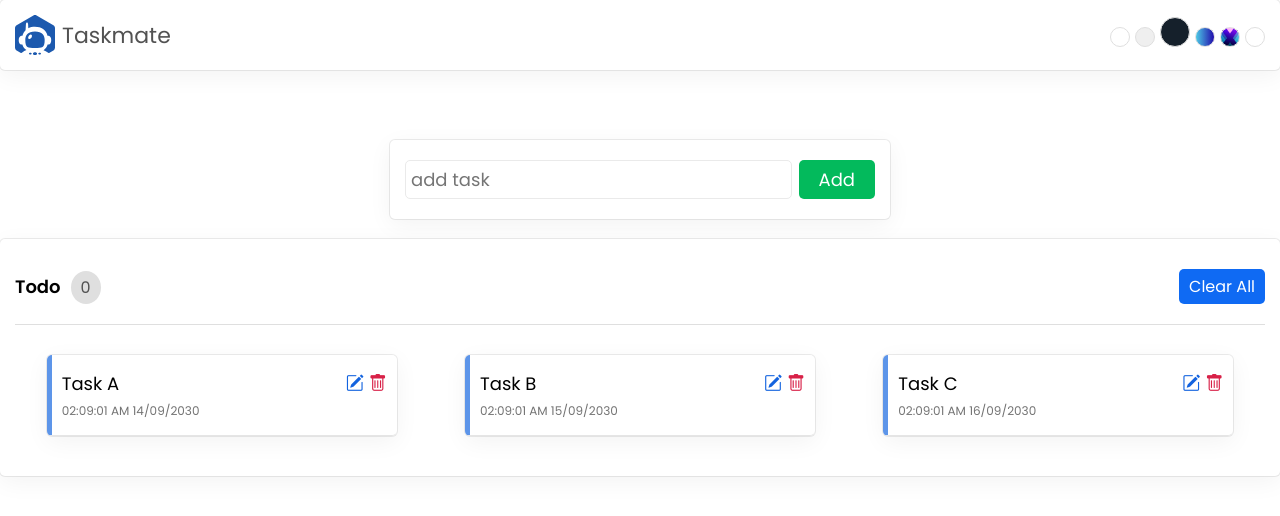
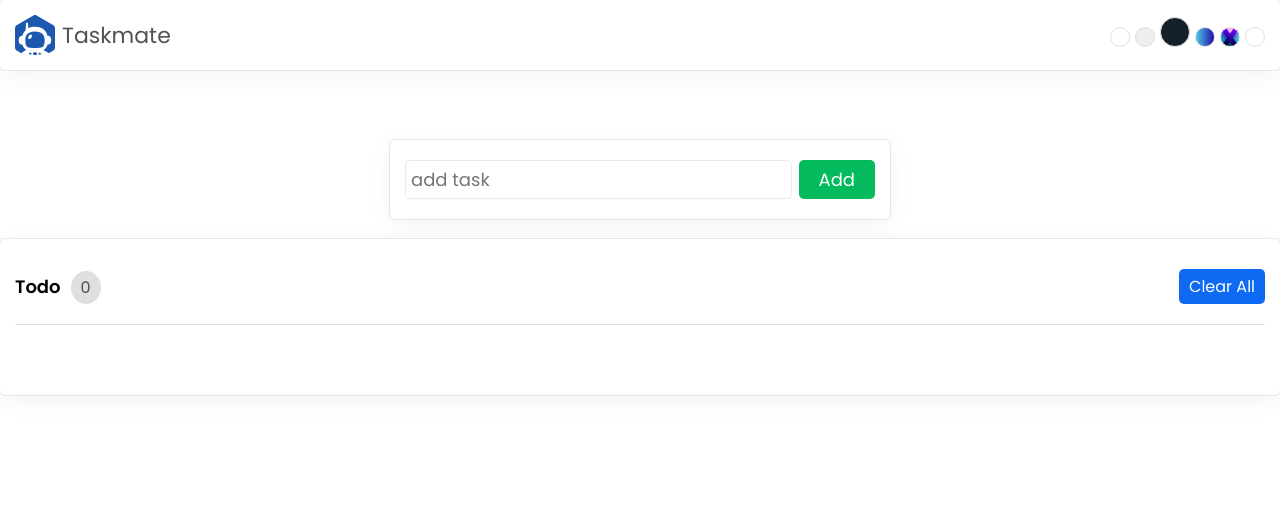
Before and after one commit to devesh1808/TaskMate, a React (Vite) app: page / in a window 1280 px wide. Shown: the top 516 px of the page. Built offline with nearby package versions, Linux system fonts and the light colour scheme.

Commit message:
removed the temp array tasks and added tasklist array from state inside ShowTask.jsx component

```diff
--- a/src/components/ShowTask.jsx
+++ b/src/components/ShowTask.jsx
@@ -1,12 +1,6 @@
 import React from "react";
 
 export const ShowTask = ({ tasklist, setTasklist }) => {
-  const tasks = [
-    { id: 1001, name: "Task A", time: "02:09:01 AM 14/09/2030" },
-    { id: 1002, name: "Task B", time: "02:09:01 AM 15/09/2030" },
-    { id: 1003, name: "Task C", time: "02:09:01 AM 16/09/2030" },
-  ];
-
   return (
     <section className="showTask">
       <div className="head">
@@ -17,7 +11,7 @@ export const ShowTask = ({ tasklist, setTasklist }) => {
         <button className="clearAll">Clear All</button>
       </div>
       <ul>
-        {tasks.map((task) => (
+        {tasklist.map((task) => (
           <li key={task.id}>
             <p>
               <span className="name">{task.name}</span>
```
